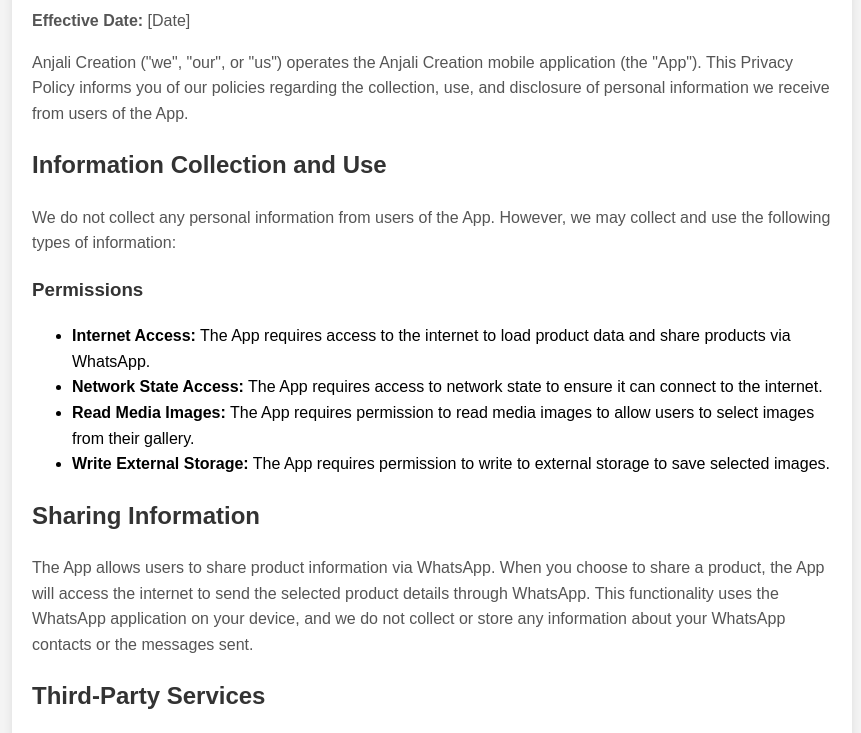
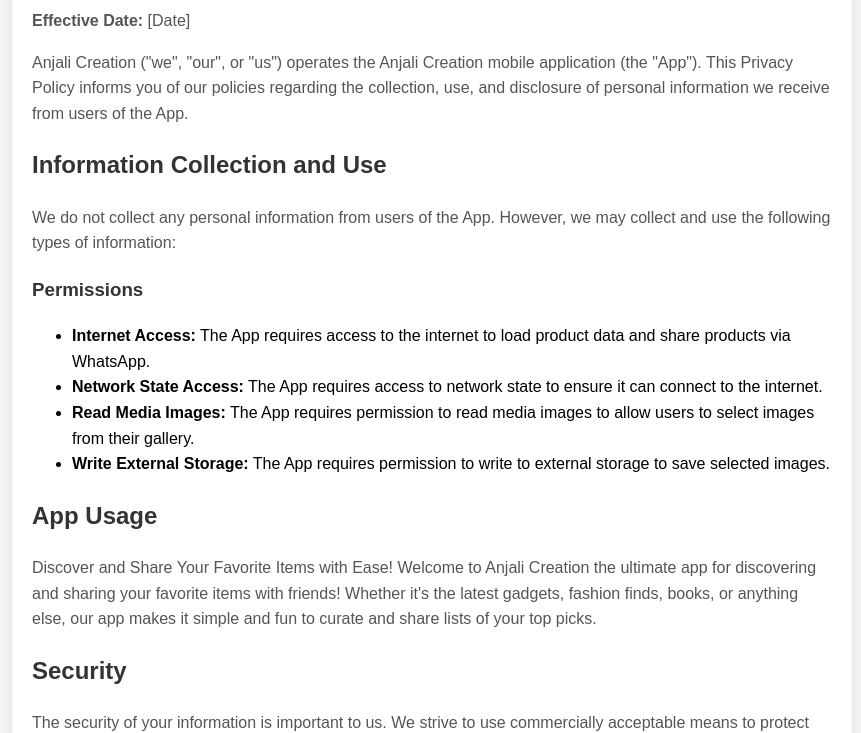
Before and after one commit to SahilPatel25/Anjali-Creation-Privacy-Policy, a plain HTML site: page index.html in a window 1280 px wide. Shown: the part 156-889 px from the top of the page, without its empty margins (208-1069 px from the left). Drawn offline with Linux system fonts and the light colour scheme.

Commit message:
Update index.html
change app usage

```diff
--- a/index.html
+++ b/index.html
@@ -51,11 +51,10 @@
             <li><strong>Write External Storage:</strong> The App requires permission to write to external storage to save selected images.</li>
         </ul>
 
-        <h2>Sharing Information</h2>
-        <p>The App allows users to share product information via WhatsApp. When you choose to share a product, the App will access the internet to send the selected product details through WhatsApp. This functionality uses the WhatsApp application on your device, and we do not collect or store any information about your WhatsApp contacts or the messages sent.</p>
+        <h2>App Usage</h2>
+        <p>Discover and Share Your Favorite Items with Ease!
 
-        <h2>Third-Party Services</h2>
-        <p>The App may contain links to other websites or services that are not operated by us. If you click on a third-party link, you will be directed to that third party's site. We strongly advise you to review the Privacy Policy of every site you visit. We have no control over, and assume no responsibility for, the content, privacy policies, or practices of any third-party sites or services.</p>
+Welcome to Anjali Creation the ultimate app for discovering and sharing your favorite items with friends! Whether it's the latest gadgets, fashion finds, books, or anything else, our app makes it simple and fun to curate and share lists of your top picks.</p>
 
         <h2>Security</h2>
         <p>The security of your information is important to us. We strive to use commercially acceptable means to protect your information. However, remember that no method of transmission over the internet, or method of electronic storage, is 100% secure.</p>
```
